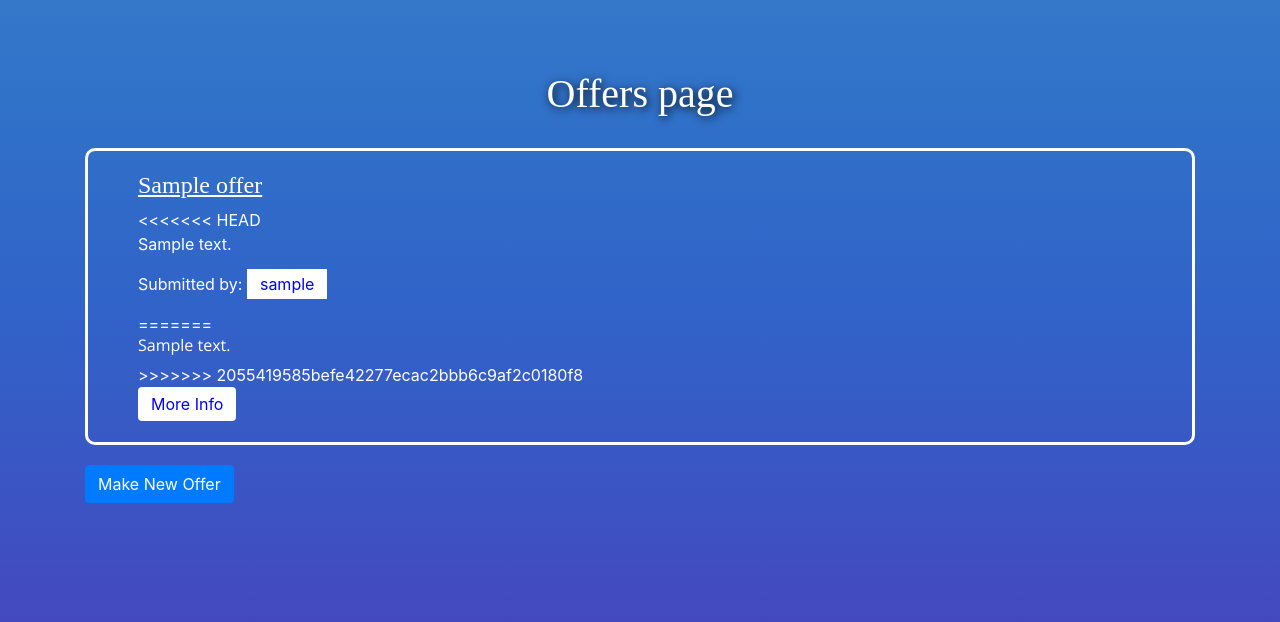
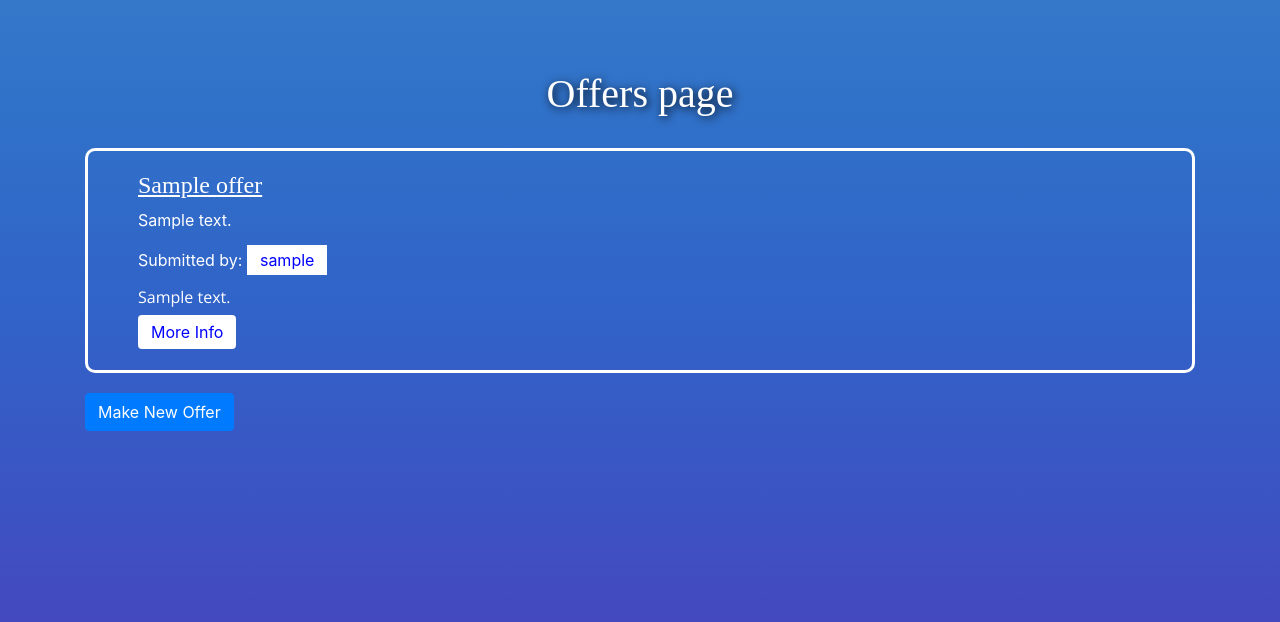
Before and after one commit to ontopoftheworld/freecycle-distribution-project, a Node server app: page /offers in a window 1280 px wide. Shown: the part 90-712 px from the top of the page. Run offline with Node 20, Linux system fonts and the light colour scheme; a user stored in the database is signed in; tables that the repository leaves empty hold one stand-in row (values such as "Sample post"); some libraries are stand-ins or nearby versions; some web fonts are replaced.

Commit message:
Update offers.ejs

```diff
--- a/views/offers.ejs
+++ b/views/offers.ejs
@@ -7,12 +7,9 @@
 		   <div class="indivPost">
                     <span>
                         <h4><%= offer.title %></h4>
-<<<<<<< HEAD
                         <p><%= offer.desc %></p>
                         <p>Submitted by: <a href="/users/<%= offer.author.id %>"><%= offer.author.username %></a></p>
-=======
                         <h6><%= offer.desc %></h6>
->>>>>>> 2055419585befe42277ecac2bbb6c9af2c0180f8
                     </span>
                     <p>
                         <a href="/offers/<%= offer._id %>" class="btn btn-primary">More Info</a>
```
